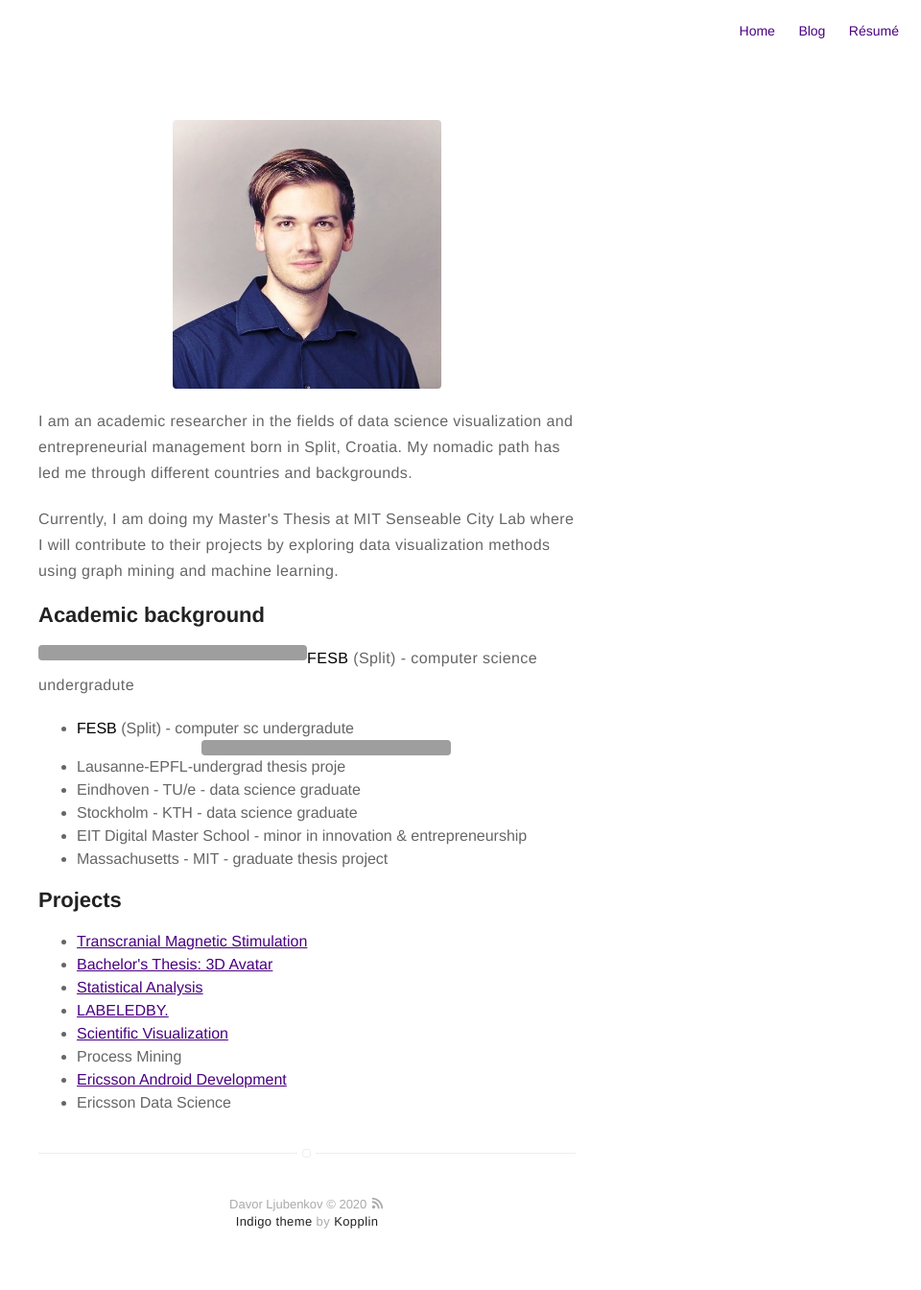
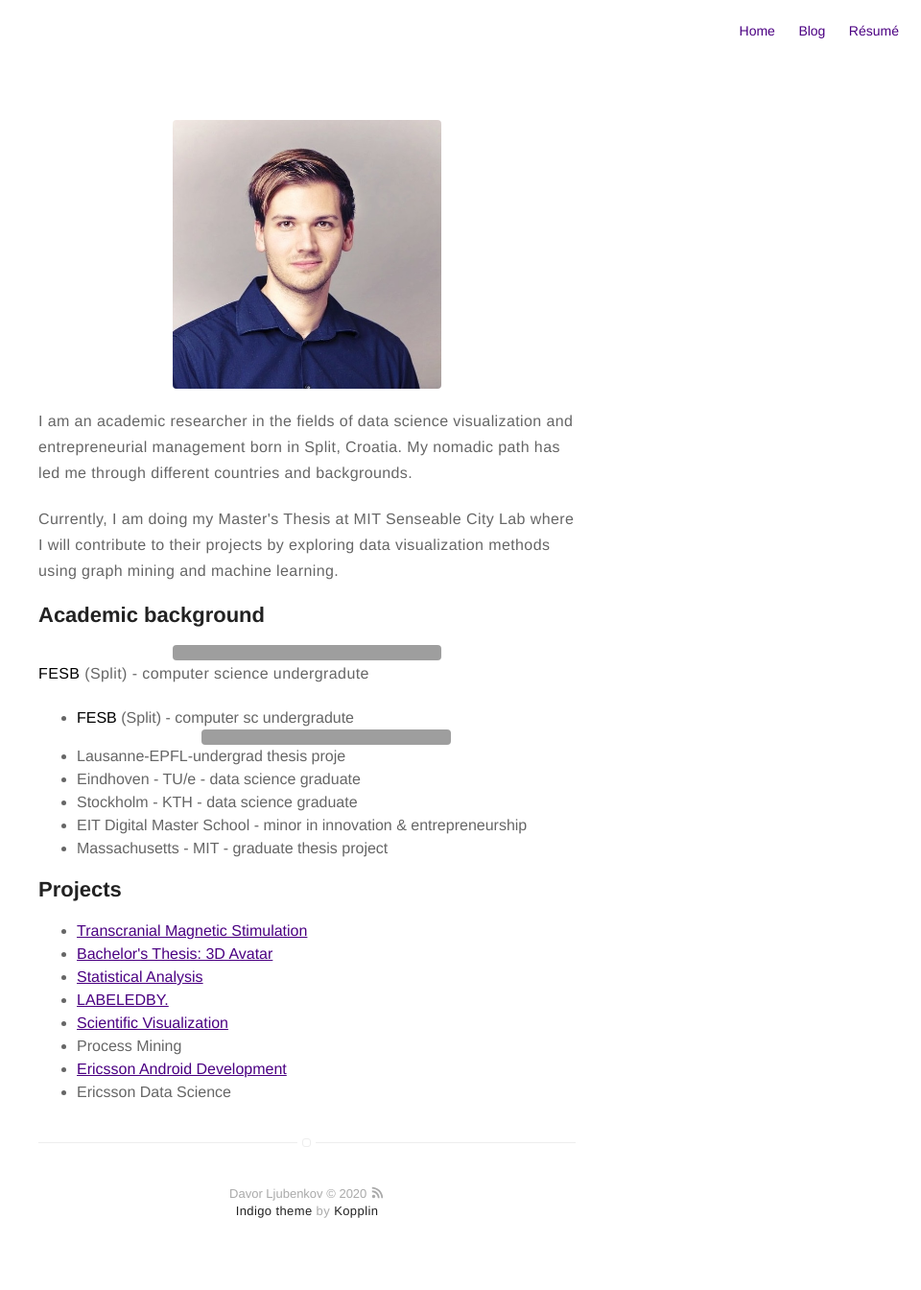
Before and after one commit to dljubenk/dljubenk.github.io, a Jekyll site: the page built from about.md, in a window 1280 px wide. Shown: the whole page at 96% size, without its empty margins (320-1280 px from the left). Built offline with Jekyll 4.4.1, drawn with Linux system fonts in a browser that asks for light colours; grey boxes are pictures that could not be loaded.

Commit message:
Update about.md

```diff
--- a/about.md
+++ b/about.md
@@ -11,7 +11,7 @@ layout: page
 
 <h2>Academic background</h2>
 
-<p><img style="float: left;"  src="https://image.flaticon.com/icons/svg/197/197503.svg" height="16" width="16"> <strong>FESB</strong> (Split) - computer science undergradute</p>
+<p><img style="align: left;"  src="https://image.flaticon.com/icons/svg/197/197503.svg" height="16" width="16"> <strong>FESB</strong> (Split) - computer science undergradute</p>
 
 <ul class="skill-list">
 	<li><strong>FESB</strong> (Split) - computer sc undergradute</li>
```
